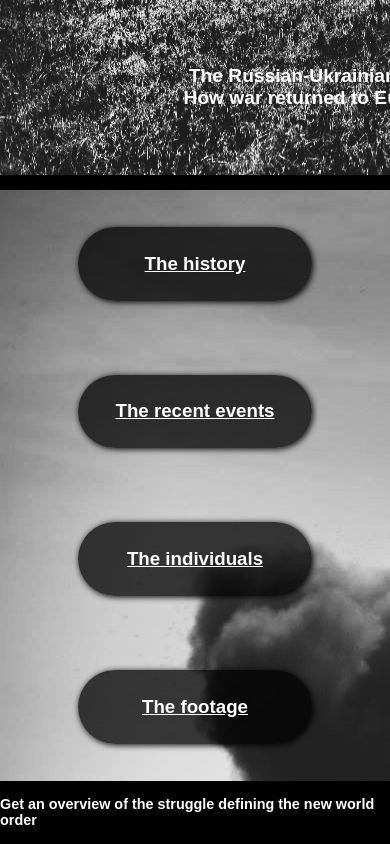
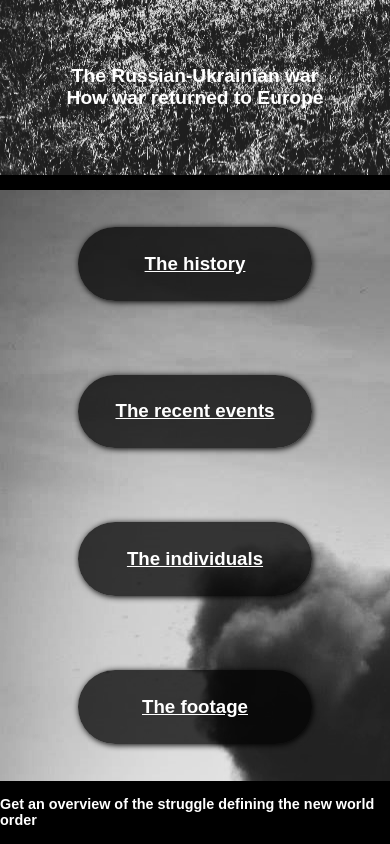
Before and after one commit to VedranIsak/ukrainewar, a React (Create React App) app: page / in a window 390 px wide. Shown: the top 844 px of the page. Built offline with nearby package versions, Linux system fonts and the light colour scheme; a web font is replaced by a local one.

Commit message:
release fixes

```diff
--- a/src/StartContainer/StartContainer.css
+++ b/src/StartContainer/StartContainer.css
@@ -2,6 +2,7 @@
     #top-header-container div {
         background: none;
         width: 100%;
+        left: 0%;
     }
 
     #img-dir-container {
--- a/src/StartContainer/StartContainer.js
+++ b/src/StartContainer/StartContainer.js
@@ -18,8 +18,10 @@ export default class StartContainer extends Component {
             topMargin = "25%";
         }
 
-        topHeader.animate({'left': '30%'}, 1000).onfinish = () => {
-            topHeader.style.left = '30%';
+        if(window.innerWidth > 1000) {
+            topHeader.animate({'left': '30%'}, 1000).onfinish = () => {
+                topHeader.style.left = '30%';
+            }
         }
 
         for(let i = 0; i < imgDivs.length; i++)
```
